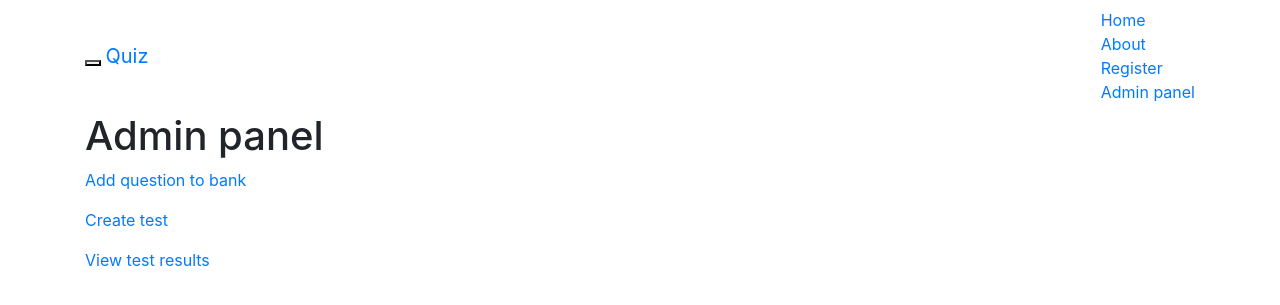
After one commit to justtryingtosurvive/practoproject, a Flask app: page /adminpanel in a window 1280 px wide. The commit adds this page. Shown: the top 305 px of the page. Run offline with Flask 2, Linux system fonts and the light colour scheme; some libraries are stand-ins or nearby versions.

Commit message:
Added a page to take questions. Needs work

```diff
--- a/app.py
+++ b/app.py
@@ -3,9 +3,11 @@ from flask_mysqldb import MySQL
 from wtforms import Form, StringField, TextAreaField, PasswordField, validators
 from passlib.hash import sha256_crypt
 from data import Articles
-
+from flask_sqlalchemy import SQLAlchemy
+import datetime
 
 app = Flask(__name__)
+app.config['SQLALCHEMY_DATABASE_URI'] = 'sqlite:///test1.db'
 #Config MySQL
 app.config['MYSQL_HOST'] = 'localhost'
 app.config['MYSQL_USER'] = 'root'
@@ -15,8 +17,35 @@ app.config['MYSQL_CURSORCLASS'] = 'DictCursor'
 
 #initialize MySQL
 mysql = MySQL(app)
+db = SQLAlchemy(app)
+
+'''
+class User(db.Model):
+    id = db.Column(db.Integer, primary_key=True)
+    username = db.Column(db.String(80), unique=True, nullable=False)
+    email = db.Column(db.String(120), unique=True, nullable=False)
+
+    def __repr__(self):
+        return '<User %r>' % self.username
 
 
+
+admin = User(username='admin', email='admin@example.com')
+db.session.add(admin)
+db.session.commit()
+'''
+class Student(db.Model):
+	id = db.Column(db.Integer, primary_key=True)
+	name = db.Column(db.String(100))
+	username = db.Column(db.String(100))
+	college = db.Column(db.String(100))
+	email = db.Column(db.String(100))
+	password = db.Column(db.String(100))
+	register_date = db.Column(db.Date, default = datetime.datetime.now())
+
+class Question(db.Model):
+	id = db.Column(db.Integer, primary_key=True)
+	questionstring = db.Column(db.String(400))
 
 
 
@@ -55,7 +84,9 @@ def register():
 
 		cur.execute("INSERT INTO students (name,username, college, email, password) values (%s, %s, %s,%s, %s )", (name, email, username,college, password))
 		mysql.connection.commit()
-
+		student = Student(name = name, username = username, college = college, email = email, password = password)
+		db.session.add(student)
+		db.session.commit()
 		cur.close()
 
 		flash('You are now registered and can log in ', 'success')
@@ -66,6 +97,33 @@ def register():
 		#render_template('register.html')
 	return render_template('register.html', form = form )
 
+
+@app.route('/adminpanel', methods = ['GET'])
+
+def displayadminpanel():
+	return render_template('adminpanel.html')
+
+@app.route('/adminpanel/questiontobank', methods=['GET'])
+
+def renderAddQuestionToBank():
+	return render_template('addquestiontobank.html')
+
+@app.route('/adminpanel/questiontobank',methods=['POST'])
+def addquestiontobank():
+	data = request.form.to_dict()
+	question = data['text']
+	cur = mysql.connection.cursor()
+	#cur.execute("INSERT INTO question (questionstring) values {}".format(question))
+	quesObject = Question(questionstring = question)
+	db.session.add(quesObject)
+	db.session.commit()
+	flash('Question added ', 'success')
+	return redirect('/adminpanel')
+
+
+
+
+
 if __name__ == '__main__':
 	app.secret_key='secret123'
 	app.run(debug = True)
--- /dev/null
+++ b/templates/adminpanel.html
@@ -0,0 +1,9 @@
+{% extends 'layout.html' %}
+
+{% block body %}
+<h1> Admin panel </h1>
+    <p><a href='/adminpanel/questiontobank'> Add question to bank</a></p>
+    <p><a href='/adminpanel/createtest'> Create test </a></p>
+    <p><a href='/adminpanel/testresult'> View test results </a></p>
+
+{% endblock %}
--- a/templates/includes/_navbar.html
+++ b/templates/includes/_navbar.html
@@ -7,7 +7,7 @@
             <span class="icon-bar"></span>
             <span class="icon-bar"></span>
           </button>
-          <a class="navbar-brand" href="#">Project name</a>
+          <a class="navbar-brand" href="#">Quiz</a>
         </div>
         <div id="navbar" >
           <ul class="nav navbar-nav">
@@ -15,6 +15,7 @@
             <li><a href="/about">About</a></li>
 
             <li><a href="/register">Register </a></li>
+            <li><a href="/adminpanel">Admin panel </a></li>
           </ul>
         </div><!--/.nav-collapse -->
       </div>
```
Also changed, not shown: templates/addquestiontobank.html (added, +12 -0 lines), test.db (added), test1.db (added).
